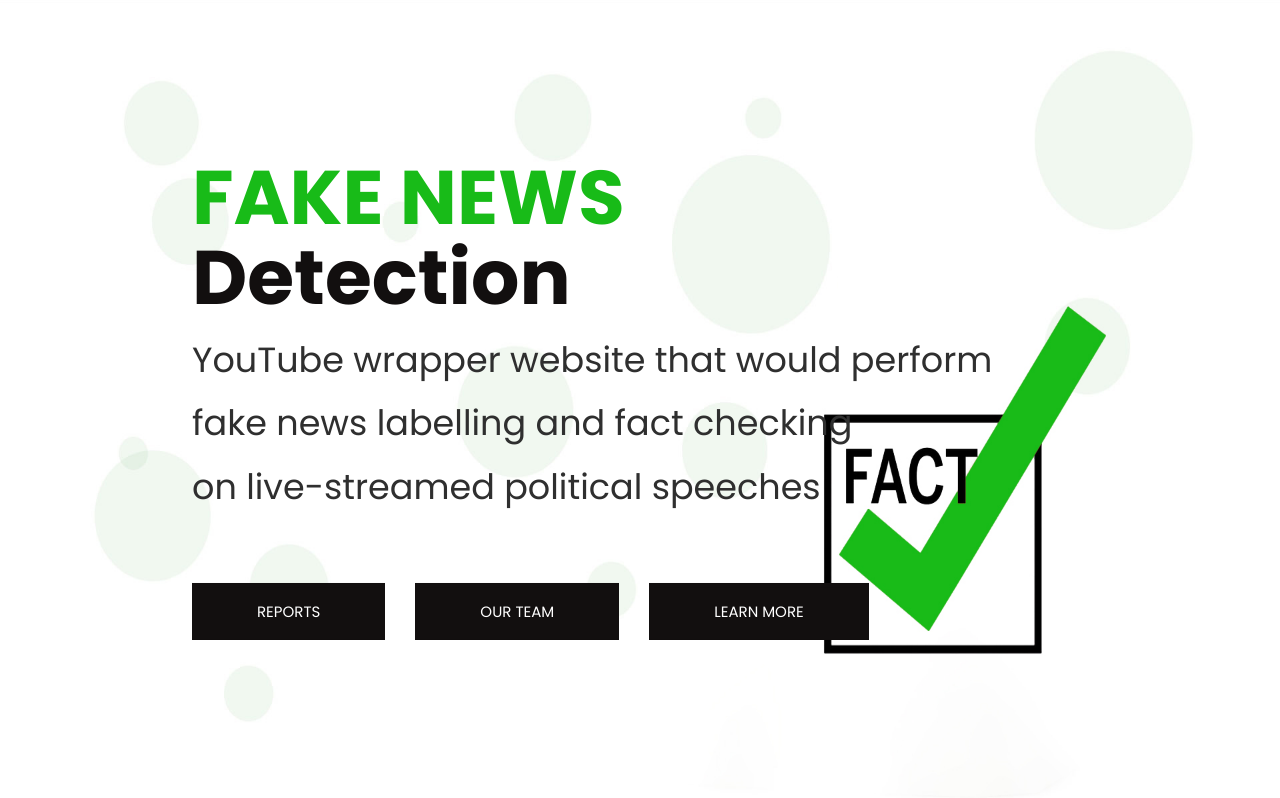
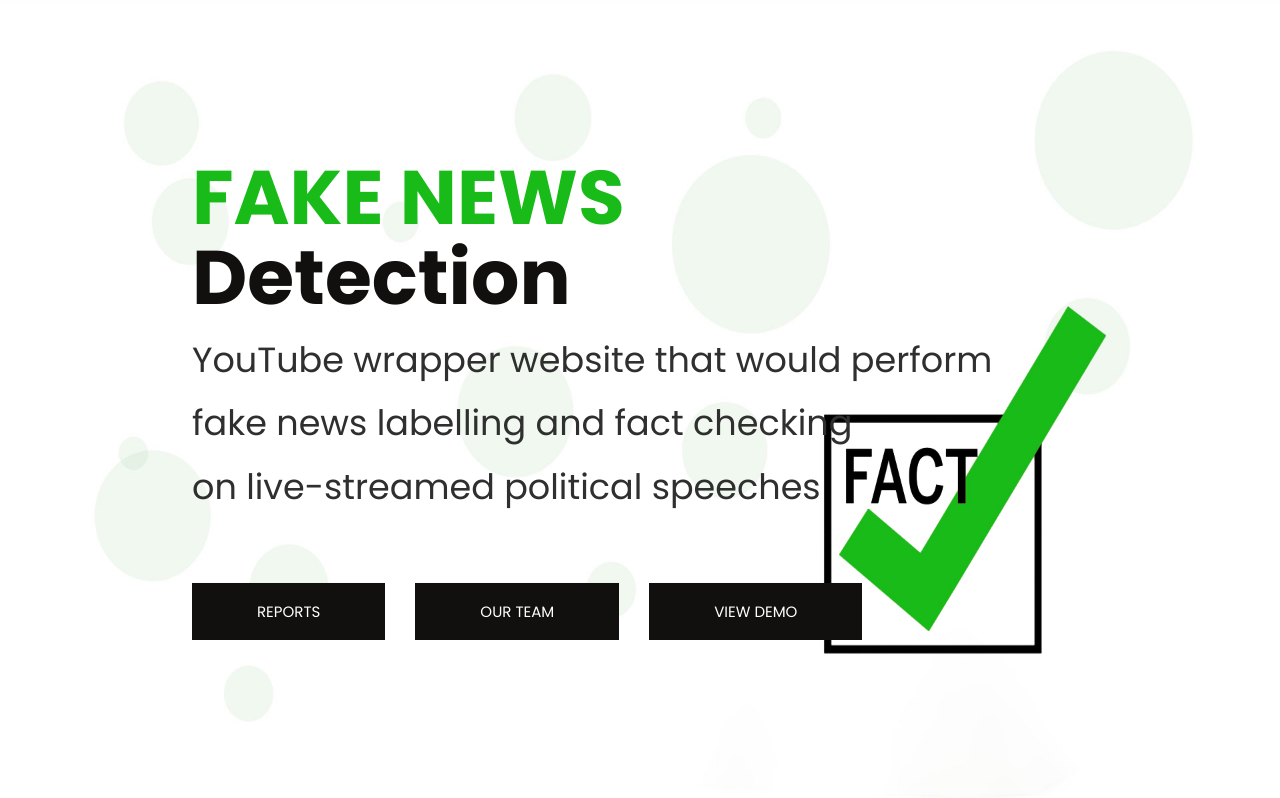
Before and after one commit to abdullahqutb/veritas_static, a Django app: page / in a window 1280 px wide. Shown: the part 70-868 px from the top of the page. Run offline with Django 3.2, Linux system fonts and the light colour scheme; some libraries are stand-ins or nearby versions.

Commit message:
Added demo video

```diff
--- a/main/templates/main/index.html
+++ b/main/templates/main/index.html
@@ -32,7 +32,7 @@
           <div class="button_section">
             <a class="main_bt" href="/reports">REPORTS</a>
             <a class="main_bt" href="/team">OUR TEAM</a>
-            <a class="main_bt" href="">LEARN MORE</a>
+            <a class="main_bt" href="{% static 'assets/demo.mp4' %}">VIEW DEMO</a>
           </div>
         </div>
       </div>
```
Also changed, not shown: 1 other file.
